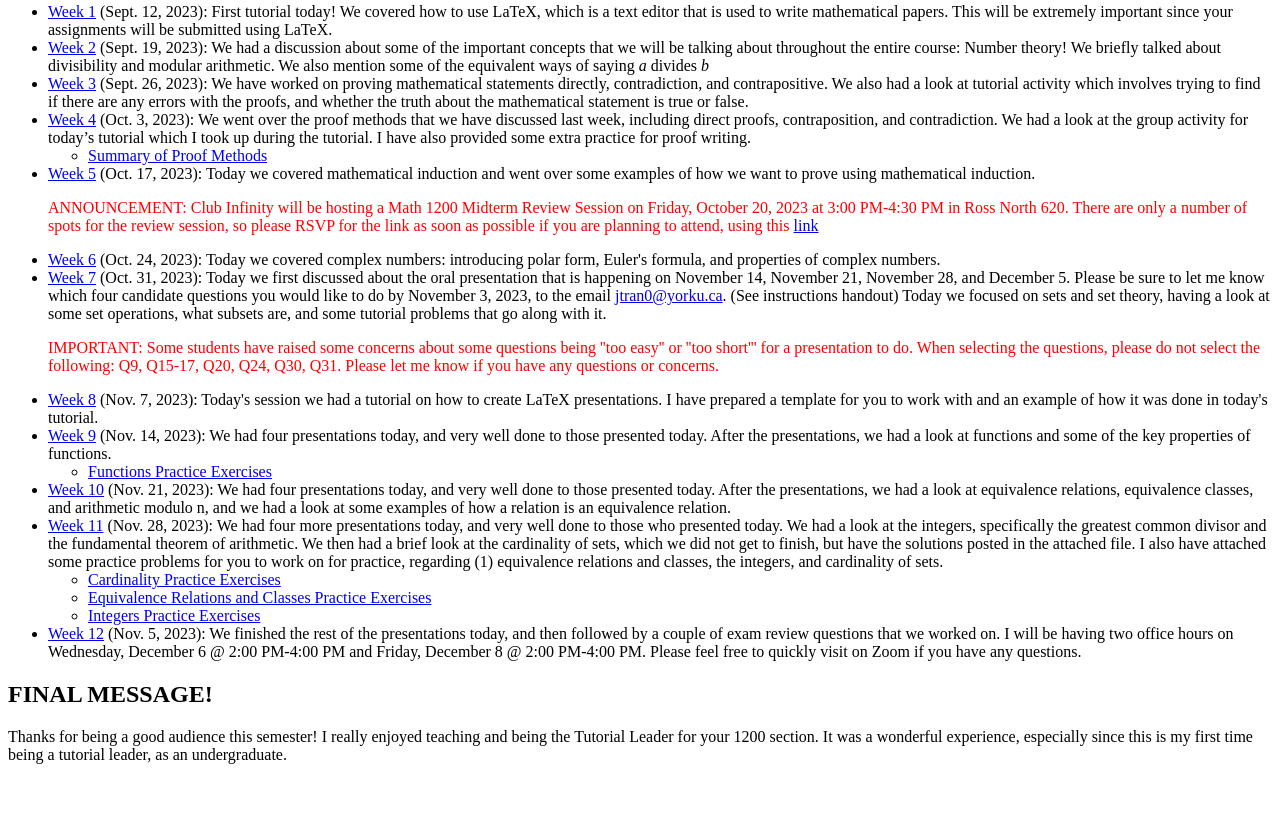
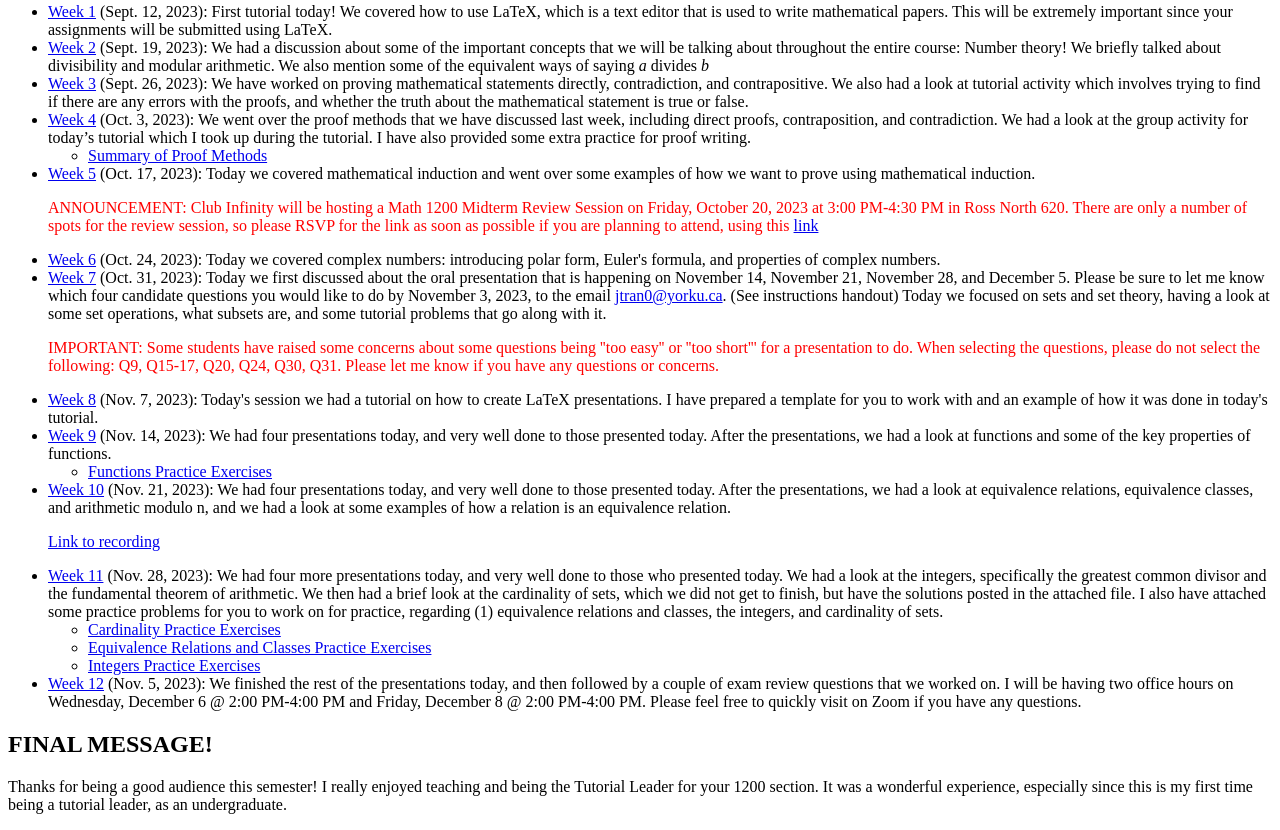
Before and after one commit to joetran0/MATH-1200-Tutorial-02-Fall-2023, a plain HTML site: page index.html in a window 1280 px wide. Shown: the part 463-1293 px from the top of the page. Before the commit the page ends 1243 px from the top, so only its background shows below. Drawn offline with Linux system fonts and the light colour scheme.

Commit message:
Update index.html

```diff
--- a/index.html
+++ b/index.html
@@ -46,6 +46,7 @@
                 <li><a href="M1200-Tutorial 9 Functions Exercises.pdf">Functions Practice Exercises</a></li>
             </ul>
             <li><a href="M1200-Tutorial 10 112123.pdf">Week 10</a> (Nov. 21, 2023): We had four presentations today, and very well done to those presented today. After the presentations, we had a look at equivalence relations, equivalence classes, and arithmetic modulo n, and we had a look at some examples of how a relation is an equivalence relation.</li>
+            <p style="color:blue"><a href="https://drive.google.com/file/d/1ZiM63vs9YW0mAaUa97w15Lc_YoY7iwtX/view?usp=sharing">Link to recording</a></p>
             <li><a href="M1200-Tutorial 11 112823.pdf">Week 11</a> (Nov. 28, 2023): We had four more presentations today, and very well done to those who presented today. We had a look at the integers, specifically the greatest common divisor and the fundamental theorem of arithmetic. We then had a brief look at the cardinality of sets, which we did not get to finish, but have the solutions posted in the attached file. I also have attached some practice problems for you to work on for practice, regarding (1) equivalence relations and classes, the integers, and cardinality of sets.</li>
             <ul>
                 <li><a href="M1200-Tutorial 11 Cardinality Exercises.pdf">Cardinality Practice Exercises</a></li>
```
